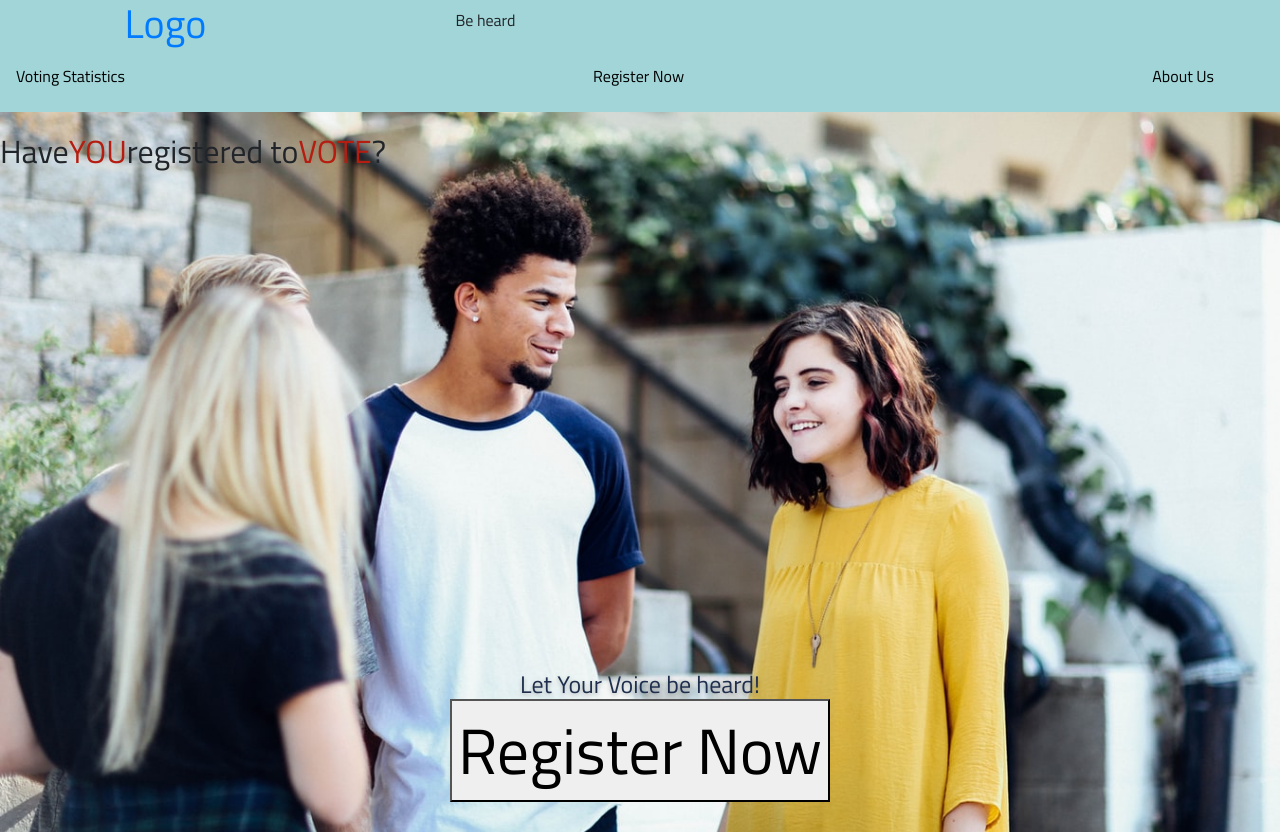
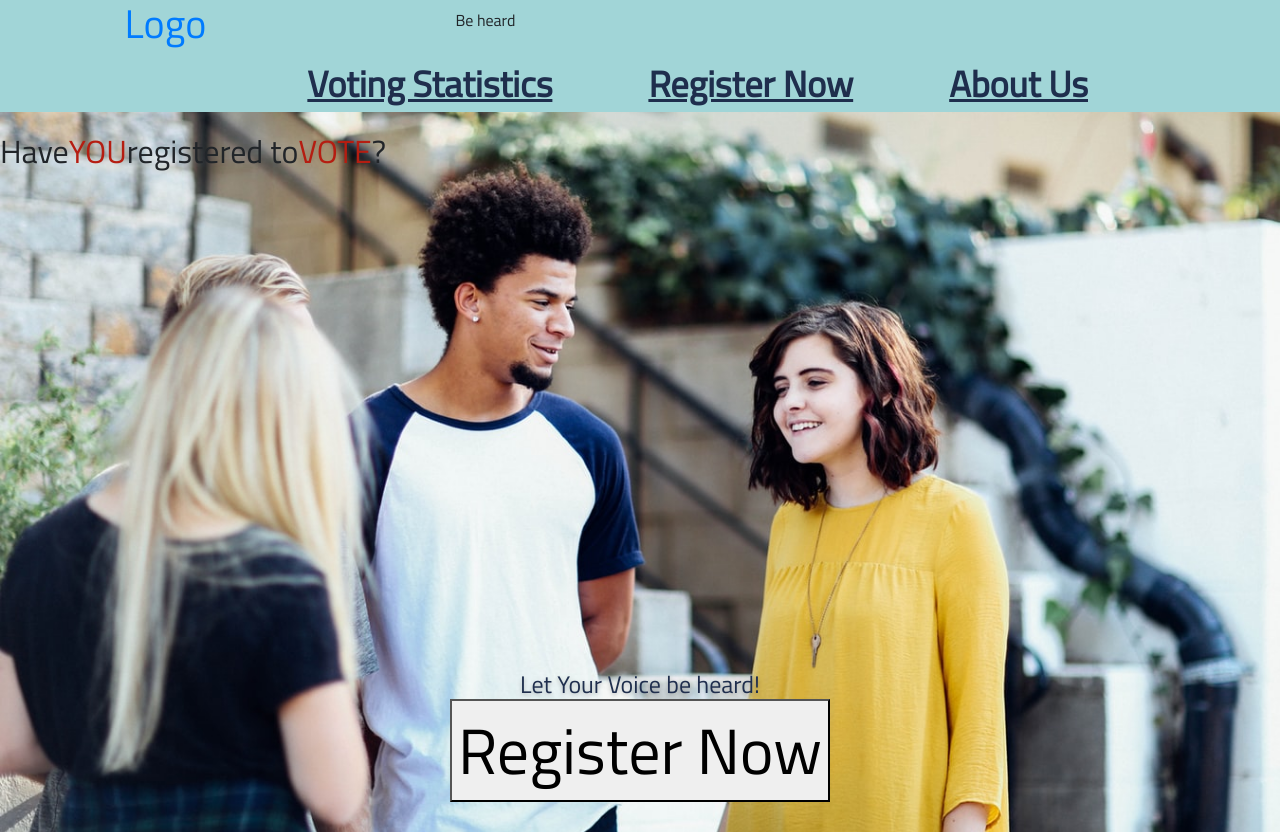
Before and after one commit to mtilda/voting_challenge_client, a React (Create React App) app: page / in a window 1280 px wide. Shown: the top 834 px of the page. Built offline with nearby package versions, Linux system fonts and the light colour scheme.

Commit message:
styled nav links

```diff
--- a/src/components/Nav/Nav.css
+++ b/src/components/Nav/Nav.css
@@ -1,11 +1,20 @@
-.nav {
-  display: flex;
+.nav{
+  display: block;
   justify-content: space-between;
-  padding-right: 50px;
+  float: right;
+  font-family: Titillium Web;
+  font-style: normal;
+  font-weight: bold;
+  font-size: 36px;
+  line-height: 55px;
+  float: right;
+  padding-right: 6rem;
+  margin-bottom: 10rem;
+  /* identical to box height */
+
+  text-decoration-line: underline;
+
+  /* dark blue */
+
+  color: #1F2E4D;
 }
-
-.nav-link {
-    text-decoration: none;
-    color: black;
-    padding: 0 20px 0 20px;
-}
--- a/src/components/Nav/Nav.jsx
+++ b/src/components/Nav/Nav.jsx
@@ -1,16 +1,16 @@
-import React from "react";
-import { Link } from "react-router-dom";
-import "./Nav.css";
+import React from 'react';
+import { Link } from 'react-router-dom';
+import './Nav.css';
 
 export const Nav = () => (
 	<div className="nav">
-    <Link to="/voting-stats" className="nav-link">
+	  <Link to="/voting-stats" className="nav">
 	    Voting Statistics
 	  </Link>
-    <Link to="/register" className="nav-link">
+	  <Link to="/register" className="nav">
 	    Register Now
 	  </Link>
-    <Link to="/about" className="nav-link">
+	  <Link to="/about" className="nav">
 	    About Us
 	  </Link>
 	</div>
```
Lines whose indentation alone changed are shown as unchanged.
